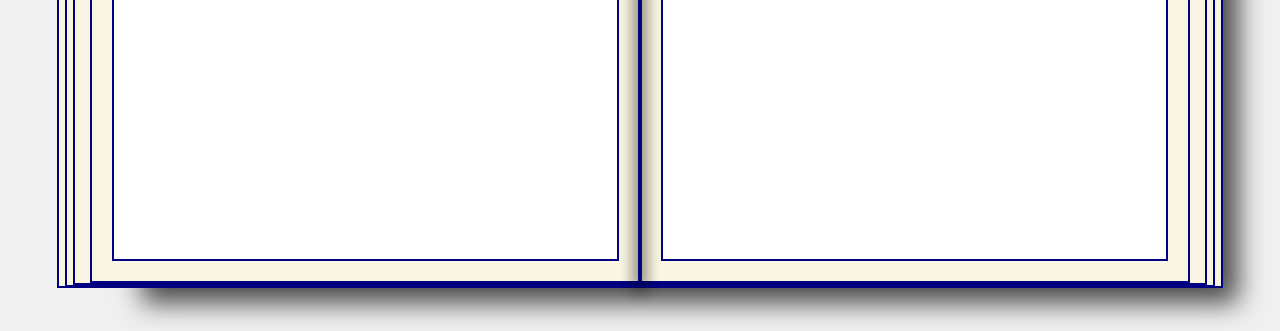
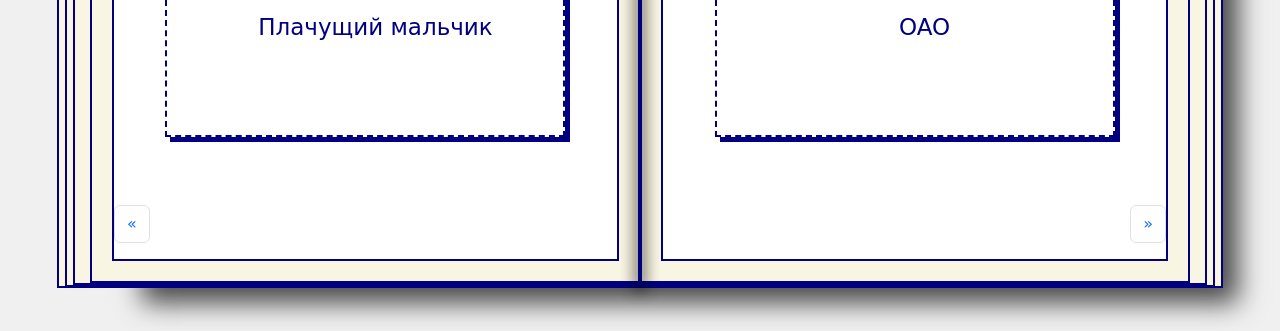
Before and after one commit to ByAlexandrow/MYOS_Django, a Django app: page /victoria/?page=2 in a window 1280 px wide. Shown: the part 472-803 px from the top of the page. Run offline with Django 4.2, Linux system fonts and the light colour scheme; data comes from the database, SQL or seed files in the repository; both versions use the stored data as it was after the commit.

Commit message:
Edited book template

```diff
--- a/templates/victoria/victoria.html
+++ b/templates/victoria/victoria.html
@@ -95,6 +95,7 @@ p {
     border: 2px solid #000080;
     padding: 10px;
     overflow: hidden;
+    position: relative; /* Добавлено для позиционирования полароида */
 }
 .page p {
     font-size: 1.2em;
@@ -103,7 +104,7 @@ p {
 .polaroid {
     background: #ffffff;
     display: inline-block;
-    margin: 20px;
+    margin: 20px auto; /* Изменено для вертикального отступа и центрирования */
     padding: 10px;
     box-shadow: 5px 5px 0px #000080;
     border: 2px dashed #000080;
@@ -113,9 +114,9 @@ p {
     font-size: 1.2em;
     line-height: 1.6;
     position: absolute;
-    top: 50%;
+    top: 20px; /* Изменено для размещения вверху */
     left: 50%;
-    transform: translate(-50%, -50%);
+    transform: translateX(-50%); /* Изменено для горизонтального центрирования */
 }
 .polaroid img {
     width: 100%;
@@ -137,14 +138,60 @@ p {
     transform: translateX(-50%);
     z-index: 1;
 }
+.bottom-right {
+    position: absolute;
+    bottom: 0;
+    right: 0;
+}
+
+.bottom-left {
+    position: absolute;
+    bottom: 0;
+    left: 0;
+}
 </style>
 <div class="book">
-    <div class="page">
-        <p>Once upon a time, in a land far, far away, there was a magical forest...</p>
-    </div>
-    <div class="page">
-        <p>The end of the story was not yet written, for the adventure had just begun...</p>
-    </div>
+    {% for moment in moments %}
+        {% if forloop.counter0|divisibleby:2 %}
+            <div class="page left-page">
+                <p>Here will be title of the moment</p>
+                <div class="polaroid">
+                    <img src="..." alt="Описание изображения">
+                    <p>{{ moment.title }}</p>
+                </div>
+                <nav aria-label="page-navigation" class="bottom-left">
+                    <ul class="pagination">
+                        {% if moments.has_previous %}
+                            <li class="page-item">
+                                <a class="page-link" href="?page={{ moments.previous_page_number }}" aria-label="Previous">
+                                    <span aria-hidden="true">&laquo;</span>
+                                </a>
+                            </li>
+                        {% endif %}
+                    </ul>
+                </nav>
+            </div>
+        {% else %}
+            <div class="page right-page">
+                <p>Here will be title of the other moment</p>
+                <div class="polaroid">
+                    <img src="..." alt="Описание изображения">
+                    <p>{{ moment.title }}</p>
+                </div>
+                <nav aria-label="page-navigation" class="bottom-right">
+                    <ul class="pagination">
+                        {% if moments.has_next %}
+                            <li class="page-item">
+                                <a class="page-link" href="?page={{ moments.next_page_number }}" aria-label="Next">
+                                    <span aria-hidden="true">&raquo;</span>
+                                </a>
+                            </li>
+                        {% endif %}
+                    </ul>
+                </nav>
+            </div>
+        {% endif %}
+    {% endfor %}
     <div class="page-left"></div>
     <div class="page-right"></div>
     <div class="page-left-two"></div>
--- a/victoria/views.py
+++ b/victoria/views.py
@@ -1,8 +1,12 @@
 from django.shortcuts import render
+from django.core.paginator import Paginator
 
 from victoria.models import Victoria
 
 
 def victoria(request):
     moments = Victoria.objects.all().order_by('created_at')
-    return render(request, 'victoria/victoria.html', {'moments': moments})
+    paginator = Paginator(moments, 2)
+    page_number = request.GET.get('page')
+    page_obj = paginator.get_page(page_number)
+    return render(request, 'victoria/victoria.html', {'moments': page_obj})
```
Also changed, not shown: db.sqlite3.
